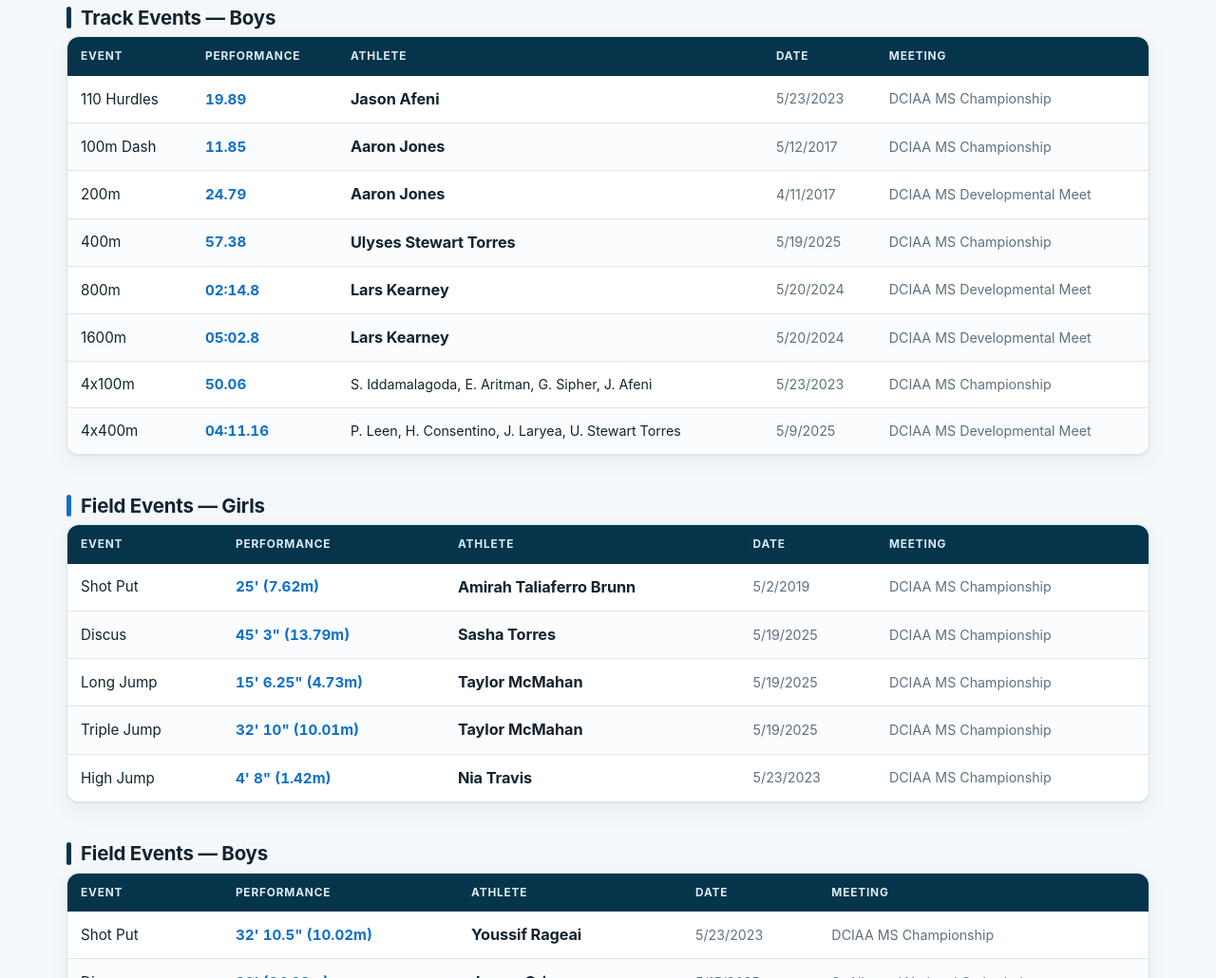
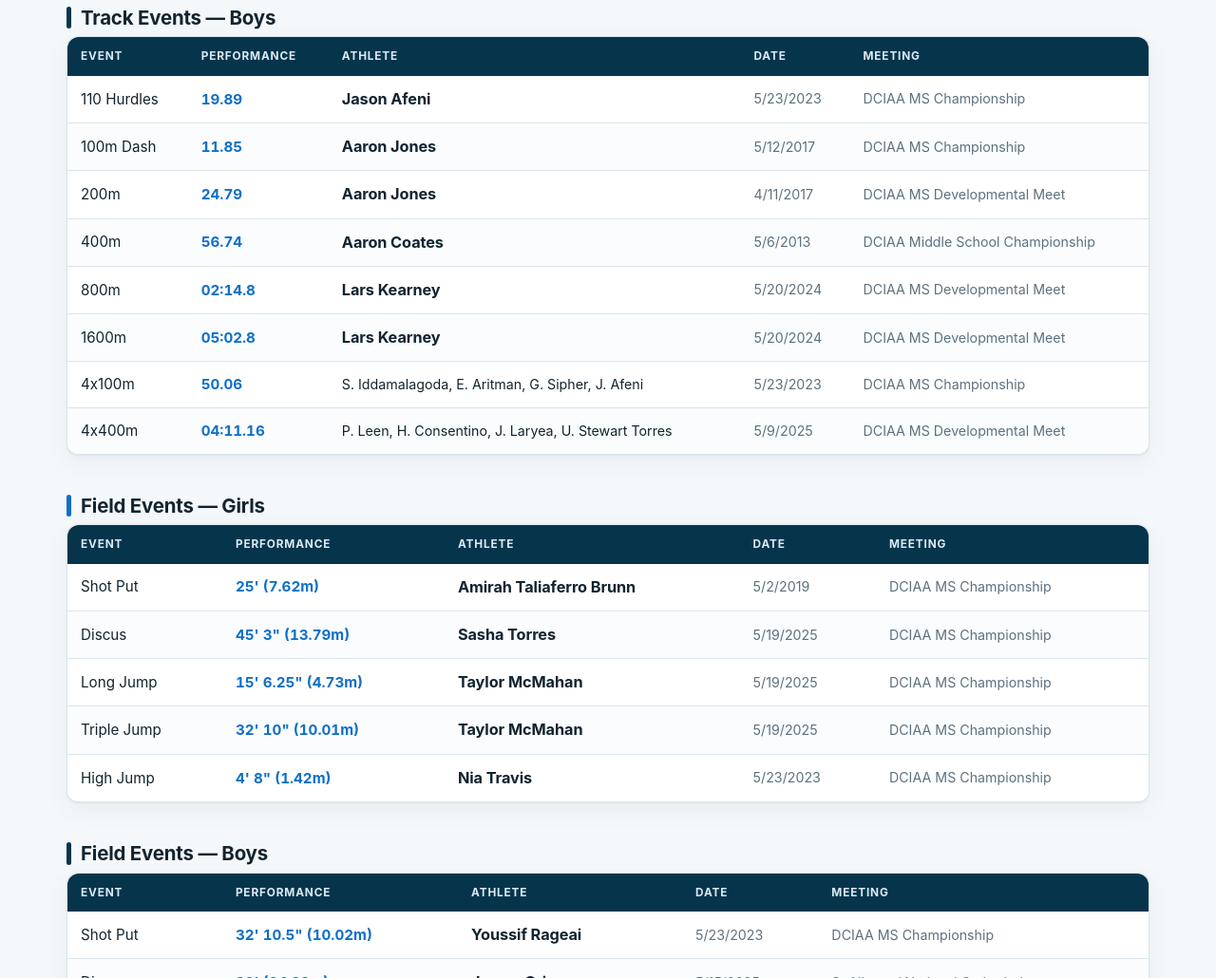
Before and after one commit to dareios82/hardy-xc-track-records, a plain HTML site: page trackwall_outdoor.html in a window 1280 px wide. Shown: the part 845-1875 px from the top of the page at 95% size. Drawn offline with Linux system fonts and the light colour scheme.

Commit message:
Confirm and apply Aaron Coates's boys 400m record (56.74, 2013)
Dario confirmed the 2013-05-06 DCIAA Middle School Championship's
Aaron Coates - the source data already listed him under "Rose L
Hardy". trackwall_outdoor.html's boys 400m record updated from
57.38 (Ulyses Stewart Torres, 5/19/2025) to 56.74 (Aaron Coates,
5/6/2013), a 0.64s improvement and Hardy's oldest current outdoor
track record.

Co-Authored-By: Claude Sonnet 5 <noreply@anthropic.com>

```diff
--- a/trackwall_outdoor.html
+++ b/trackwall_outdoor.html
@@ -78,7 +78,7 @@
                         <tr><td data-label="Event" class="cell-event">110 Hurdles</td><td data-label="Performance" class="cell-perf"><span class="perf">19.89</span></td><td data-label="Athlete" class="cell-athlete"><span class="athlete">Jason Afeni</span></td><td data-label="Date" class="date">5/23/2023</td><td data-label="Meeting" class="meet">DCIAA MS Championship</td></tr>
                         <tr><td data-label="Event" class="cell-event">100m Dash</td><td data-label="Performance" class="cell-perf"><span class="perf">11.85</span></td><td data-label="Athlete" class="cell-athlete"><span class="athlete">Aaron Jones</span></td><td data-label="Date" class="date">5/12/2017</td><td data-label="Meeting" class="meet">DCIAA MS Championship</td></tr>
                         <tr><td data-label="Event" class="cell-event">200m</td><td data-label="Performance" class="cell-perf"><span class="perf">24.79</span></td><td data-label="Athlete" class="cell-athlete"><span class="athlete">Aaron Jones</span></td><td data-label="Date" class="date">4/11/2017</td><td data-label="Meeting" class="meet">DCIAA MS Developmental Meet</td></tr>
-                        <tr><td data-label="Event" class="cell-event">400m</td><td data-label="Performance" class="cell-perf"><span class="perf">57.38</span></td><td data-label="Athlete" class="cell-athlete"><span class="athlete">Ulyses Stewart Torres</span></td><td data-label="Date" class="date">5/19/2025</td><td data-label="Meeting" class="meet">DCIAA MS Championship</td></tr>
+                        <tr><td data-label="Event" class="cell-event">400m</td><td data-label="Performance" class="cell-perf"><span class="perf">56.74</span></td><td data-label="Athlete" class="cell-athlete"><span class="athlete">Aaron Coates</span></td><td data-label="Date" class="date">5/6/2013</td><td data-label="Meeting" class="meet">DCIAA Middle School Championship</td></tr>
                         <tr><td data-label="Event" class="cell-event">800m</td><td data-label="Performance" class="cell-perf"><span class="perf">02:14.8</span></td><td data-label="Athlete" class="cell-athlete"><span class="athlete">Lars Kearney</span></td><td data-label="Date" class="date">5/20/2024</td><td data-label="Meeting" class="meet">DCIAA MS Developmental Meet</td></tr>
                         <tr><td data-label="Event" class="cell-event">1600m</td><td data-label="Performance" class="cell-perf"><span class="perf">05:02.8</span></td><td data-label="Athlete" class="cell-athlete"><span class="athlete">Lars Kearney</span></td><td data-label="Date" class="date">5/20/2024</td><td data-label="Meeting" class="meet">DCIAA MS Developmental Meet</td></tr>
                         <tr><td data-label="Event" class="cell-event">4x100m</td><td data-label="Performance" class="cell-perf"><span class="perf">50.06</span></td><td data-label="Athlete" class="cell-athlete"><span class="squad">S. Iddamalagoda, E. Aritman, G. Sipher, J. Afeni</span></td><td data-label="Date" class="date">5/23/2023</td><td data-label="Meeting" class="meet">DCIAA MS Championship</td></tr>
```
Also changed, not shown: 1 other file.
